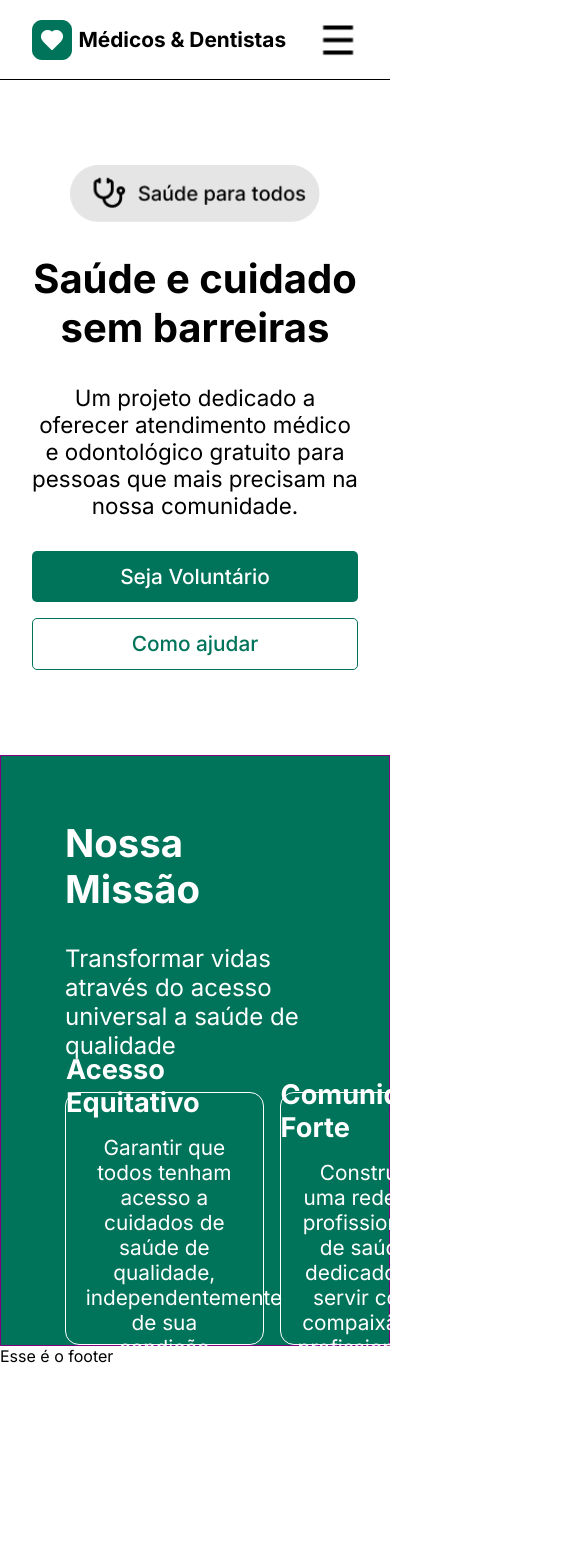
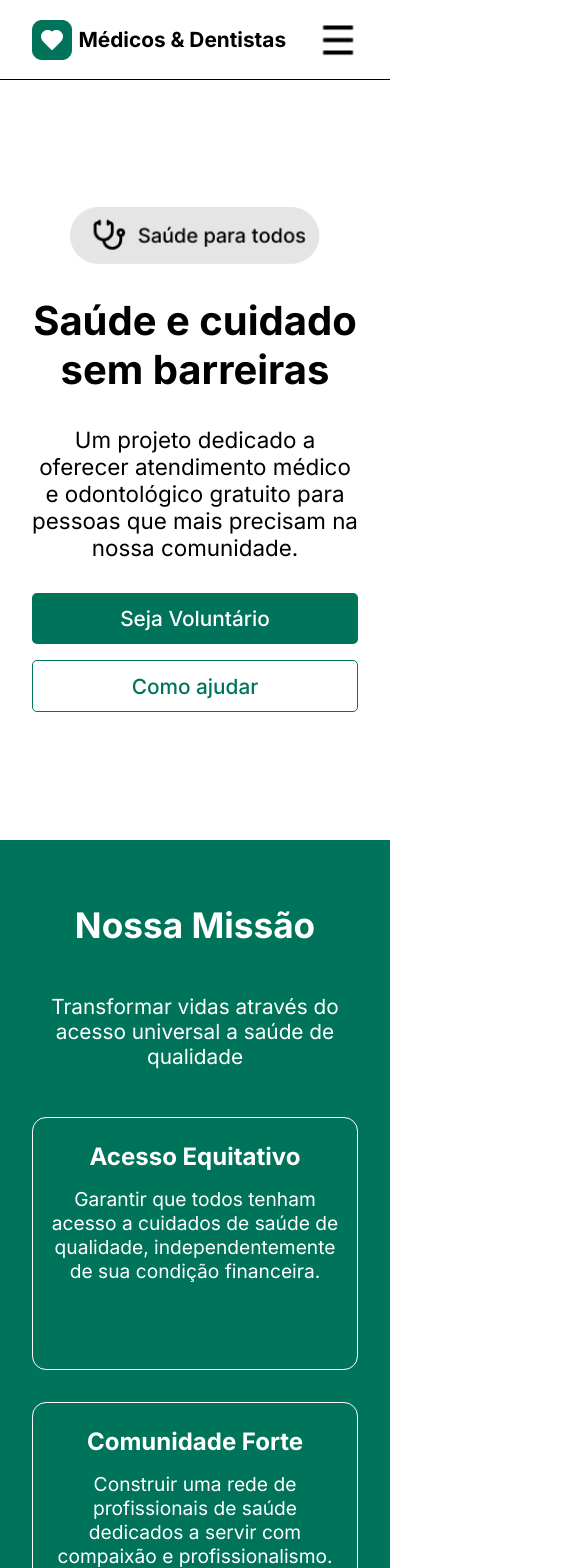
Before and after one commit to laecio22/desafio-router, a React (Vite) app: page / in a window 390 px wide. Shown: the top 1568 px of the page, 585 px wide, since content can reach past the window. Before the commit the page ends 1426 px from the top, so only its background shows below. Built offline with nearby package versions, Linux system fonts and the light colour scheme.

Commit message:
style:implementação  da responsividade  na  sessão  de nossa  missão

```diff
--- a/src/components/cardMissao/cardMissao.module.scss
+++ b/src/components/cardMissao/cardMissao.module.scss
@@ -2,12 +2,14 @@
 .article {
     display: flex;
     flex-direction: column;
-    justify-content: center;
+    padding: 1.5rem 0;
+    // justify-content: center;
     align-items: center;
     border: 1px solid colors.$color-white;
-    height: 30vh;
+    // height: 35vh;
     gap: 1rem;
     border-radius: 14px;
+    width: 30%;
 
     h3 {
         font-weight: bold;
@@ -18,7 +20,45 @@
         font-weight: 400;
         font-size: 1.3rem;
         text-align: center;
-        width: 80%;
+        width: 90%;
     }
 
 }
+
+@media screen and (max-width:1200px) {
+    .article {
+        width: 35%;
+        h3 {
+            font-size: 1.5rem;
+        }
+
+        p {
+            font-size: 1.2rem;
+        }
+    }
+}
+
+@media screen and (max-width:1000px) {
+    .article {
+        width: 50%;
+        height: 30vh;
+    }
+}
+
+@media  screen and (max-width:900px) {
+    .article {
+        width: 65%;
+    }
+}
+
+@media  screen and (max-width:700px) {
+    .article {
+        width: 75%;
+    }
+}
+
+@media  screen and (max-width:500px) {
+    .article {
+        width: 100%;
+    }
+}
--- a/src/pages/home/home.module.scss
+++ b/src/pages/home/home.module.scss
@@ -72,7 +72,6 @@
 }
 
 .missao {
-  border: 1px solid purple;
   height: 70vh;
   background-color: colors.$color-green;
   color: colors.$color-white;
@@ -93,6 +92,7 @@
 
   .boxCardsMissao {
     display: flex;
+    justify-content: space-between;
     gap: 1rem;
   }
 }
@@ -136,11 +136,27 @@
       display: none;
     }
   }
+
+  .missao {
+    height: 150vh;
+    align-items: center;
+    gap: 3rem;
+
+    p {
+      text-align: center;
+    }
+    .boxCardsMissao {
+      flex-direction: column;
+      align-items: center;
+      gap: 2rem;
+    }
+  }
 }
 
 @media screen and (max-width: 500px) {
   .container {
     padding: 0 2rem;
+    height: 90vh;
   }
 
   .boxInfo {
@@ -157,4 +173,17 @@
     flex-direction: column;
     width: 100%;
   }
+
+  .missao {
+    padding: 4rem 2rem;
+    height: 150vh;
+
+    h2 {
+      font-size: 2.2rem;
+    }
+
+    p {
+      font-size: 1.3rem;
+    }
+  }
 }
```
